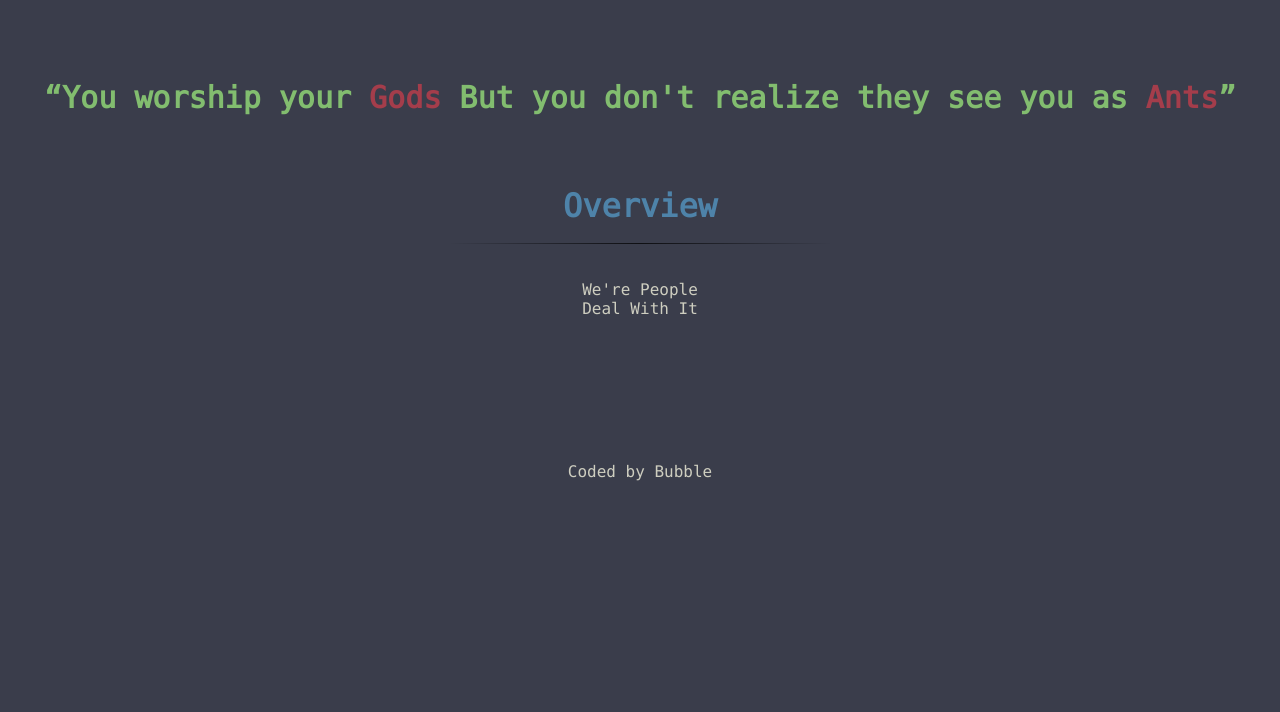
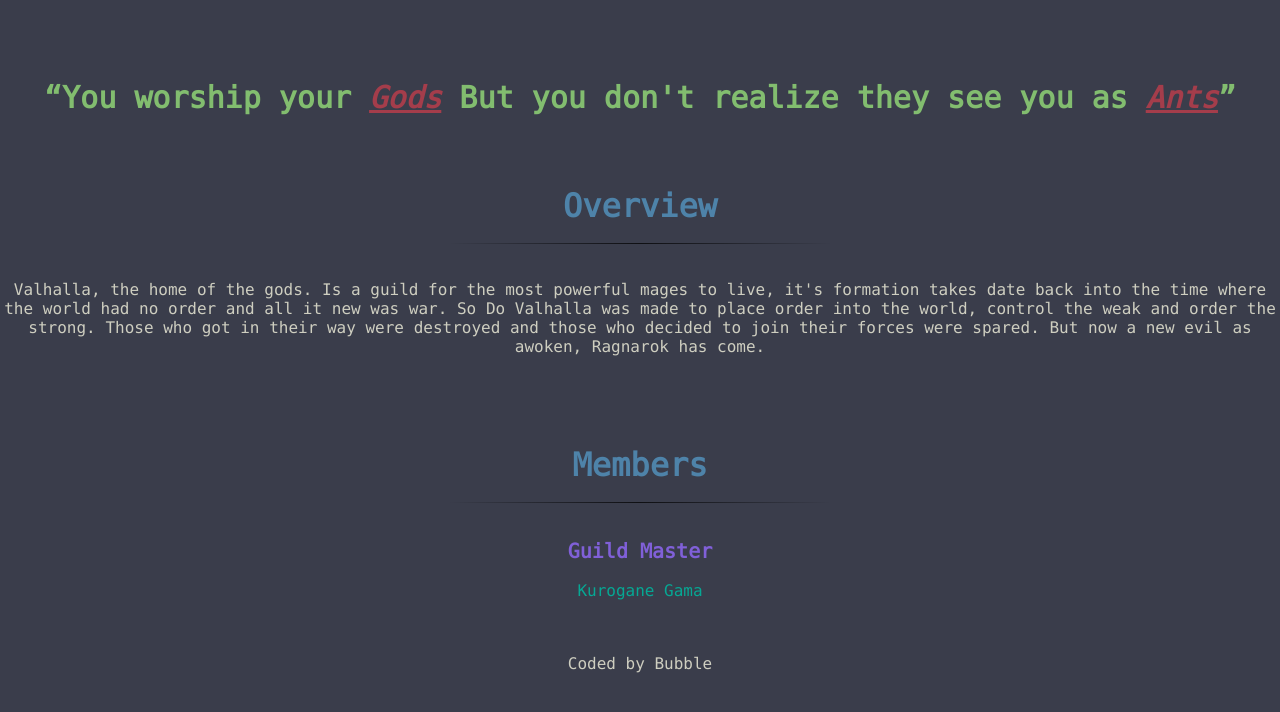
Before and after one commit to ValhallaGuild/ValhallaGuild.github.io, a plain HTML site: page index.html in a window 1280 px wide. Drawn offline with nearby package versions, Linux system fonts and the light colour scheme; files whose address does not match are found by name.

Commit message:
more stuff

```diff
--- a/index.html
+++ b/index.html
@@ -6,7 +6,7 @@
   <meta charset="UTF-16">
   <link rel="shortcut icon" href="favicon.ico" type="image/x-icon">
   <link rel="stylesheet" type="text/css" href="stylesheet.css">
-  <title>Dark Serpents</title>
+  <title>Valhalla</title>
 
 </head>
 
@@ -14,23 +14,33 @@
 
 
   <div class="bleck"></div>
-  <h1 id="meme_fam"> “You worship your <span class="wtaff">Gods</span>
-     But you don't realize they see you as <span class="wtaff">Ants</span>”</h1>
+  <h1 id="meme_fam"> “You worship your <span class="wtaff"><i>Gods</i></span>
+     But you don't realize they see you as <span class="wtaff"><i>Ants</i></span>”</h1>
   <br>
   <br>
   <br>
   <br>
-  <h1 class="subtitle" id="overview">Overview</h1>
+  <h1 class="subtitle">Overview</h1>
   <br>
   <hr>
   <br>
   <br>
-  <p class="para">We're People<br>Deal With It</p>
+  <p class="para">Valhalla, the home of the gods. Is a guild for the most powerful mages to live, it's formation takes date back into the time where the world had no order and all it new was war. So Do Valhalla was made to place order into the world, control the weak and order the strong. Those who got in their way were destroyed and those who decided to join their forces were spared. But now a new evil as awoken, Ragnarok has come.
+</p>
   <br>
   <br>
   <br>
   <br>
   <br>
+  <h1 class="subtitle">Members</h1>
+  <br>
+  <hr>
+  <br>
+  <br>
+  <h2 class="heading">Guild Master</h2>
+  <br>
+  <a href="http://aminoapps.com/p/cgdzr2">Kurogane Gama</a>
+  <p class="para"></p>
   <br>
   <br>
   <br>
--- a/stylesheet.css
+++ b/stylesheet.css
@@ -54,7 +54,7 @@
     color: rgb(164, 61, 75);
   }
 
-  #overview {
+  .subtitle {
     font-family: DejaVuSansMono;
     color: rgb(78, 131, 169);
   }
@@ -69,4 +69,31 @@
 
   .wtaff {
     color: rgb(164,61,75);
+    text-decoration: underline;
   }
+
+  .heading {
+    color: rgb(128,96,216);
+    font-family: DejaVuSansMono;
+    font-size: 20px;
+  }
+
+  .quote {
+    color: rgb(130, 189, 111);
+    font-family: DejaVuSansMono;
+    font-size: 8px;
+  }
+
+  a {
+    font-family: DejaVuSansMono;
+    color: rgb(6,168,148);
+    text-decoration: none;
+    transition: color 0.3s linear;
+    -webkit-transition: color 0.3s linear;
+    -moz-transition: color 0.3s linear;
+    text-align: center;
+  }
+
+  a:hover {
+    color: white;
+  }
```
